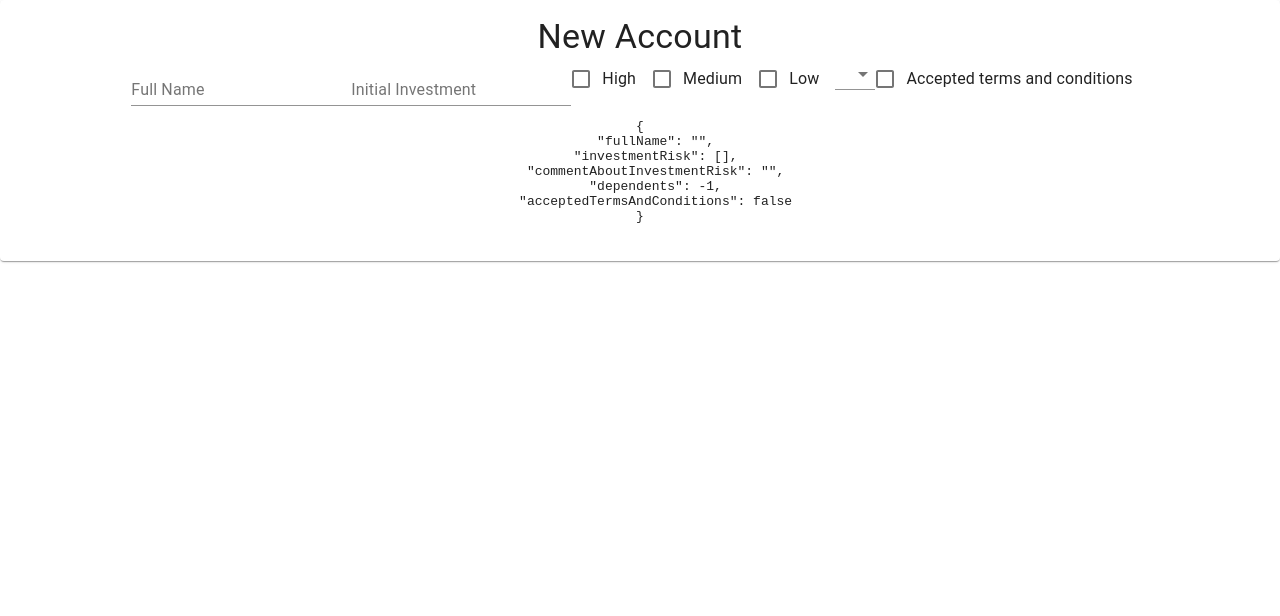
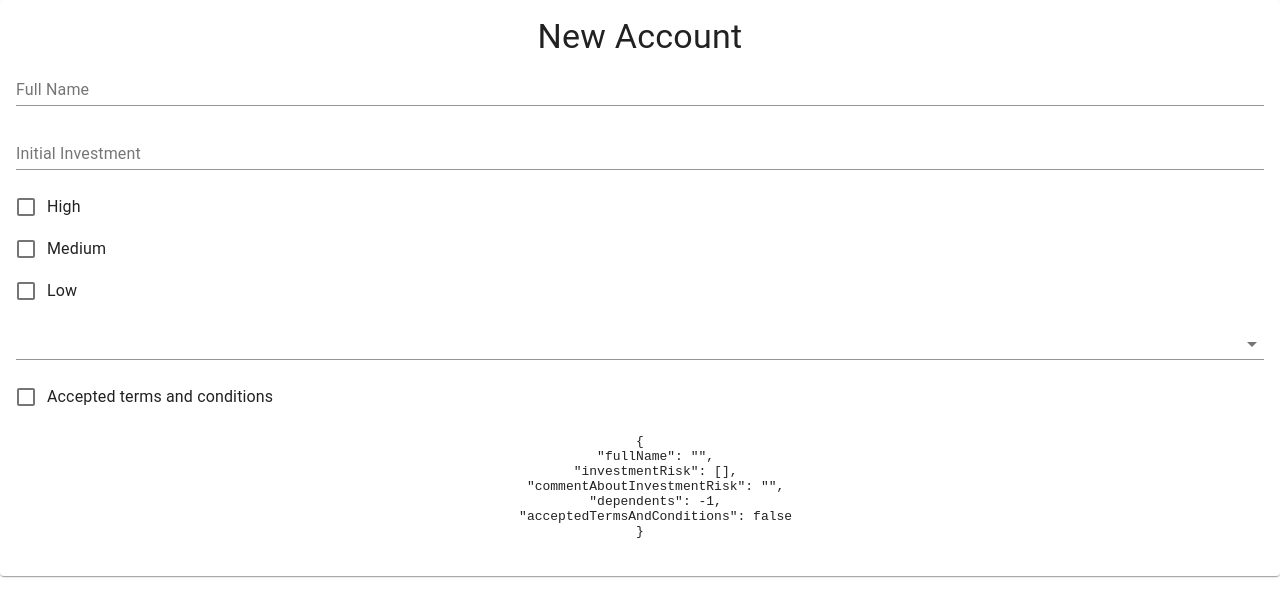
Before and after one commit to CHNUTT/resource-formik-yup-basic-1, a React (Create React App) app: page / in a window 1280 px wide. Shown: the top 616 px of the page. Built offline with nearby package versions, Linux system fonts and the light colour scheme.

Commit message:
Finish layout

```diff
--- a/src/components/FormDemo.tsx
+++ b/src/components/FormDemo.tsx
@@ -1,8 +1,8 @@
 import {
+	Box,
 	Card,
 	CardContent,
-	Checkbox,
-	FormControlLabel,
+	FormGroup,
 	MenuItem,
 	TextField,
 	Typography,
@@ -29,20 +29,35 @@ const FormDemo = () => {
 				<Formik initialValues={initialValues} onSubmit={() => {}}>
 					{({ values }) => (
 						<Form>
+							<Box marginBottom={2}>
+								<FormGroup>
 									<Field name='fullName' as={TextField} label='Full Name' />
+								</FormGroup>
+							</Box>
+
+							<Box marginBottom={2}>
+								<FormGroup>
 									<Field
 										as={TextField}
 										name='initialInvestment'
 										type='number'
 										label='Initial Investment'
 									/>
+								</FormGroup>
+							</Box>
 
 							{/* <FormControlLabel control={<Checkbox />} label='Secondary' /> */}
-
+							<Box marginBottom={2}>
+								<FormGroup>
 									<MyCheckbox name='investmentRisk' value='High' label='High' />
-							<MyCheckbox name='investmentRisk' value='Medium' label='Medium' />
+									<MyCheckbox
+										name='investmentRisk'
+										value='Medium'
+										label='Medium'
+									/>
 									<MyCheckbox name='investmentRisk' value='Low' label='Low' />
-
+								</FormGroup>
+							</Box>
 							{/* <Field
 								as={MyCheckbox}
 								name='investmentRisk'
@@ -69,7 +84,8 @@ const FormDemo = () => {
 								rows={3}
 								rowsMax={10}
 							/> */}
-
+							<Box marginBottom={2}>
+								<FormGroup>
 									<Field as={TextField} name='dependents' select>
 										<MenuItem value={0}>0</MenuItem>
 										<MenuItem value={1}>1</MenuItem>
@@ -78,12 +94,17 @@ const FormDemo = () => {
 										<MenuItem value={4}>4</MenuItem>
 										<MenuItem value={5}>5</MenuItem>
 									</Field>
+								</FormGroup>
+							</Box>
 
+							<Box marginBottom={2}>
+								<FormGroup>
 									<MyCheckbox
 										name='acceptedTermsAndConditions'
 										label='Accepted terms and conditions'
 									/>
-
+								</FormGroup>
+							</Box>
 							{/* <Field
 								as={MyCheckbox}
 								name='acceptedTermsAndConditions'
```
Lines whose indentation alone changed are shown as unchanged.
